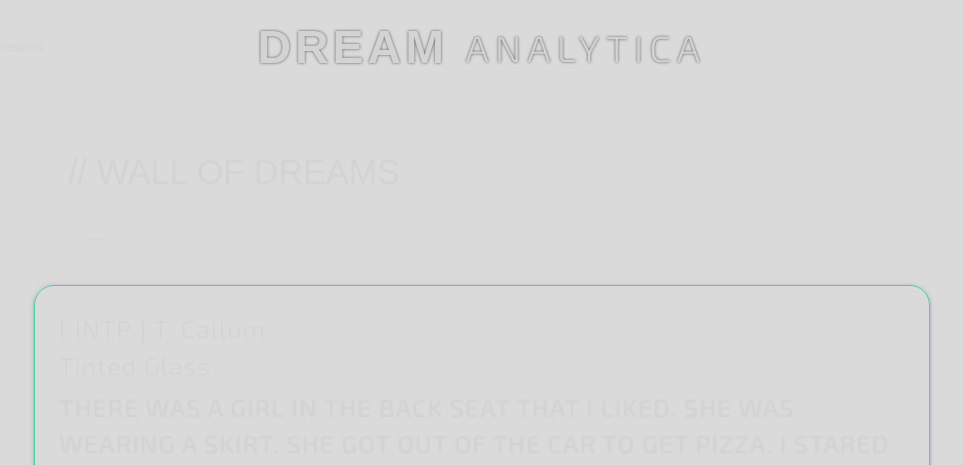
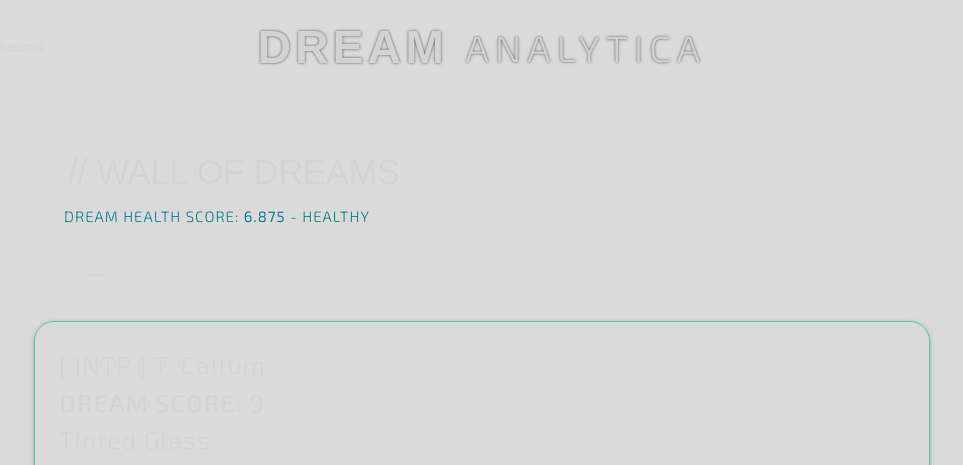
Before and after one commit to 1n7perebus/DA, a Django app: page /dreams/ in a window 1280 px wide. Shown: the top 465 px of the page, without its empty margins (158-1121 px from the left). Run offline with Django 4.2, Linux system fonts and the light colour scheme; data comes from the database, SQL or seed files in the repository; both versions use the stored data as it was after the commit; some web fonts are replaced.

Commit message:
bug fixes, additional metrics, fixed scale

```diff
--- a/main/forms.py
+++ b/main/forms.py
@@ -32,11 +32,12 @@ class DreamForm(forms.ModelForm):
     active = forms.BooleanField(required=False)
     mbti_type = forms.ChoiceField(choices=MBTI_CHOICES, label="MBTI Type")
     scale = forms.ChoiceField(
-        choices=[(i, str(i)) for i in range(1, 8)],
-        label="Dream Scale",
-        initial=4,
-        widget=forms.RadioSelect
-    )
+    choices=[(i, str(i)) for i in range(1, 11)],  # Updated to 1-10 to match the model
+    label="Dream Scale",
+    initial=5,  # Default scale to the middle value (5)
+    widget=forms.RadioSelect,
+    required=False
+)
 
 
     class Meta:
--- a/main/models.py
+++ b/main/models.py
@@ -5,7 +5,6 @@ from django.db import models
 from django.utils import timezone
 from datetime import datetime
 from phonenumber_field.modelfields import PhoneNumberField
-from django.core.validators import MinValueValidator, MaxValueValidator
 
 
 class Dreams(models.Model):
@@ -45,7 +44,7 @@ class Dreams(models.Model):
     pub = models.DateTimeField("date published", default=timezone.now)
     title = models.CharField(max_length=44)
     dream = models.TextField(default="")
-    scale = models.IntegerField(default=5, validators=[MinValueValidator(1), MaxValueValidator(10)])
+    scale = models.IntegerField(default=5)
     viewobj = models.IntegerField(default=0)
     timer = models.DateTimeField(blank=True,null=True)
     active = models.BooleanField(default=False)
--- a/main/templates/dreamapp/dreams.html
+++ b/main/templates/dreamapp/dreams.html
@@ -7,12 +7,28 @@
   <script async src="https://pagead2.googlesyndication.com/pagead/js/adsbygoogle.js?client=ca-pub-5864886611650170"
     crossorigin="anonymous"></script>
   <meta name="google-adsense-account" content="ca-pub-5864886611650170">
+
+  <style>
+    .teal-green {
+        color: #008080; /* teal green */
+    }
+    .maroon-red {
+        color: #800000; /* maroon red */
+    }
+    .neutral-color {
+        color: #808080; /* gray for neutral */
+    }
+</style>
 </head>
 
 <body>
   <div class="container" style="margin-top: 5em;margin-bottom: 2em;">
     <h4 class="goldman-regular mobile-exo200h" style="padding-left:1em">// WALL OF DREAMS</h4>
+    <a class="exo-200t {{ health_color }}" style="font-size: 15px;padding-left:2em">
+      DREAM HEALTH SCORE: <b>{{ average_scale }}</b> - {{ health_status|upper }}
+    </a>
     <p class="exo-200t flow-text left-align" style="padding-left:2em">—</p>
+
   </div>
 
   <div class="container" style="margin-top: 1em; margin-bottom: 1em;">
@@ -23,6 +39,7 @@
         <div class="card-stacked">
           <div class="card-content">
             <p class="exo-200t flow-text">[ {{ item.dream.mbti_type }} ] {{ item.dream.name }}</p>
+            <p class="exo-200t flow-text"><strong>DREAM SCORE:</strong> {{item.dream.scale}}</p>
             <p class="Exo-200t flow-text">{{ item.dream.title }}</p>
             <p class="dream-text exo-300t flow-text">{{ item.dream.dream }}</p>
             <br>
--- a/main/templates/dreamapp/email_templates/dream_submission.html
+++ b/main/templates/dreamapp/email_templates/dream_submission.html
@@ -17,6 +17,7 @@
             <li><strong>Phone:</strong> {{ phone }}</li>
             <li><strong>Title:</strong> {{ title }}</li>
             <li><strong>Dream:</strong> {{ dream }}</li>
+            <li><strong>Scale:</strong> {{ scale }}</li>
         </ul>
         <p style="font-size: 16px;">Thank you.</p>
     </div>
--- a/main/views.py
+++ b/main/views.py
@@ -61,9 +61,9 @@ def consult(request):
                 "name": dream_post.name,
                 "mbti_type": dream_post.mbti_type,
                 "email": dream_post.email,
-                "phone": dream_post.phone,
                 "title": dream_post.title,
                 "dream": dream_post.dream,
+                "scale": dream_post.scale,
                 "pub": dream_post.pub,
             }
 
@@ -99,19 +99,32 @@ def consult(request):
 def dreams(request):
     dreams_with_replies = []
     dreams = Dreams.objects.all()
-    share = Share.objects.all()
-    share_form = ShareForm()
     reply_form = ReplyForm()
+
+    average_scale = dreams.aggregate(Avg('scale'))['scale__avg']
+
+    if average_scale is not None:
+        if average_scale > 6:
+            health_status = "healthy"
+            health_color = "teal-green"
+        elif average_scale < 4:
+            health_status = "unhealthy"
+            health_color = "maroon-red"
+        else:
+            health_status = "neutral"
+            health_color = "neutral-color"
+    else:
+        health_status = "No data available"
+        health_color = "neutral-color"
 
     if request.method == 'POST':
         ip_address = request.META.get('REMOTE_ADDR')
-        share_form = ShareForm(request.POST)
         reply_form = ReplyForm(request.POST)
 
+        # Check if the user has submitted a reply in the last 24 hours
         recent_submission = Share.objects.filter(ip_address=ip_address, submission_time__gte=timezone.now() - timedelta(days=1)).exists()
 
         if recent_submission:
-            # Calculate the remaining wait time before resubmitting
             last_submission_time = Share.objects.filter(ip_address=ip_address).latest('submission_time').submission_time
             current_time = timezone.now()
             time_difference = current_time - last_submission_time
@@ -120,34 +133,30 @@ def dreams(request):
             messages.error(request, f"You have already submitted the form. Please wait {wait_time} before resubmitting.")
             return HttpResponseRedirect(request.META.get('HTTP_REFERER'))
 
-        if share_form.is_valid() and not recent_submission:
-            share_post = share_form.save(commit=False)
-            share_post.ip_address = ip_address
-            share_post.save()
-
-            return HttpResponseRedirect(request.META.get('HTTP_REFERER'))
-
         elif reply_form.is_valid():
+            dream_email = request.POST.get('dream_email')
             try:
-                dream_email = request.POST.get('dream_email')
                 dream_instance = get_object_or_404(Dreams, email=dream_email)
-                print(f"Dream Instance: {dream_instance}")
-            except Exception as e:
-                print(f"Error retrieving Dream: {e}")
-                dream_instance = None
-
-            if dream_instance:
-                print("Saving Reply...")
-
                 reply = reply_form.save(commit=False)
                 reply.dream = dream_instance
                 reply.reply = request.POST.get('reply')
                 reply.pub = timezone.now()
                 reply.save()
 
+                # Log success
                 print("Reply saved successfully!")
 
+                # Record the submission
+                Share.objects.create(ip_address=ip_address, submission_time=timezone.now())
+
                 return HttpResponseRedirect(request.META.get('HTTP_REFERER'))
+            except Dreams.DoesNotExist:
+                messages.error(request, "Dream not found. Please check the email address.")
+            except Exception as e:
+                print(f"Error: {e}")
+                messages.error(request, "An error occurred. Please try again later.")
+
+            return HttpResponseRedirect(request.META.get('HTTP_REFERER'))
         else:
             messages.error(request, "Invalid form data. Please check the entered information.")
             return HttpResponseRedirect(request.META.get('HTTP_REFERER'))
@@ -156,12 +165,13 @@ def dreams(request):
         replies = Reply.objects.filter(dream=dream)
         dreams_with_replies.append({'dream': dream, 'replies': replies})
 
-    return render(request, "dreamapp/dreams.html", context={
+    return render(request, "dreamapp/dreams.html", {
         "dreams_with_replies": dreams_with_replies,
         "dreams": dreams,
         "reply_form": reply_form,
-        "share": share,
-        "share_form": share_form,
+        "average_scale": average_scale,
+        "health_status": health_status,
+        "health_color": health_color,
     })
 
 def analyticalPsychology(request):
```
Also changed, not shown: main/templates/dreamapp/consult.html (+14 -9 lines), db.sqlite3, main/migrations/0006_alter_dreams_scale.py (added), main/migrations/0007_remove_dreams_scale.py (added), main/migrations/0008_dreams_scale.py (added).
